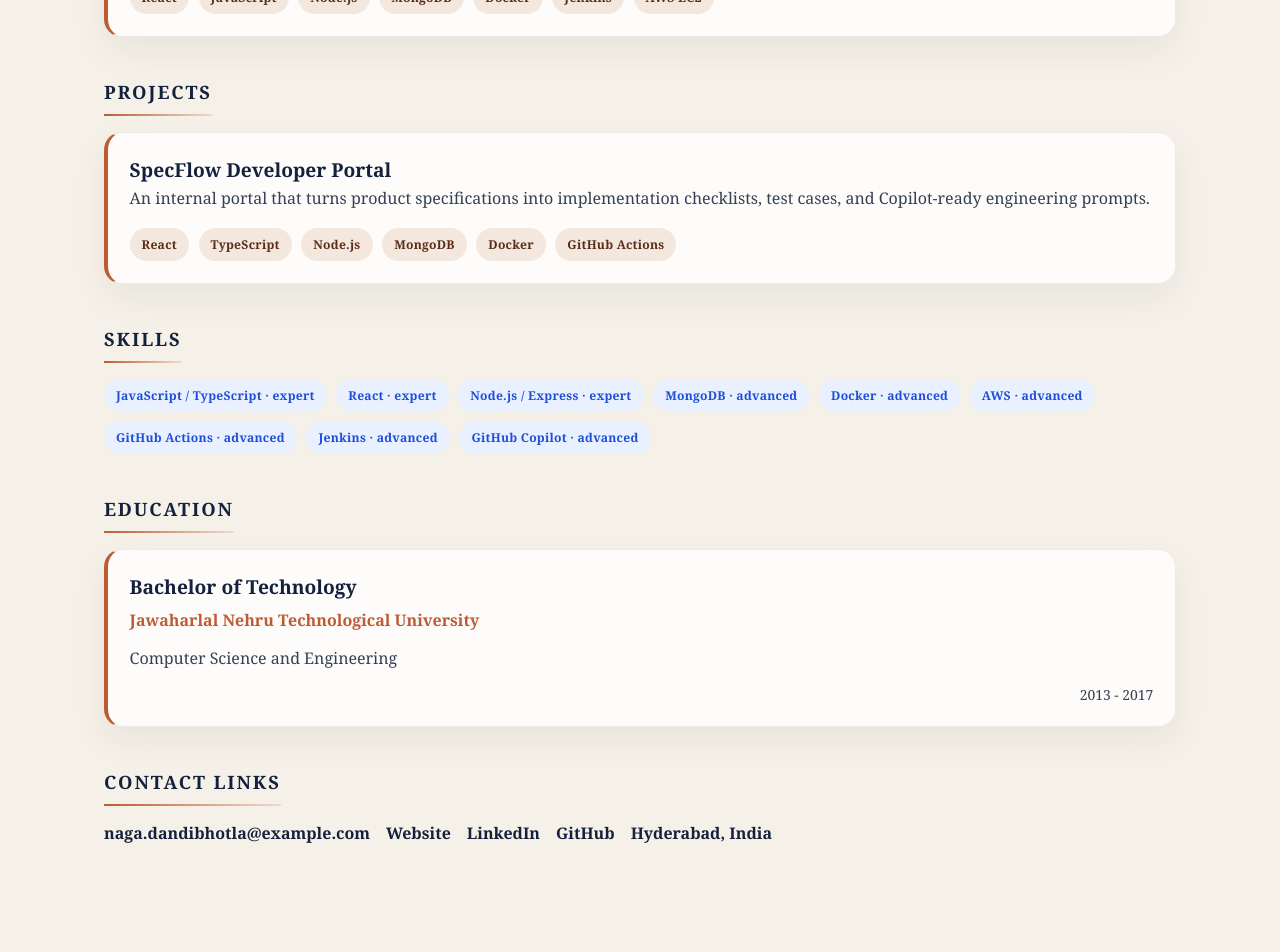
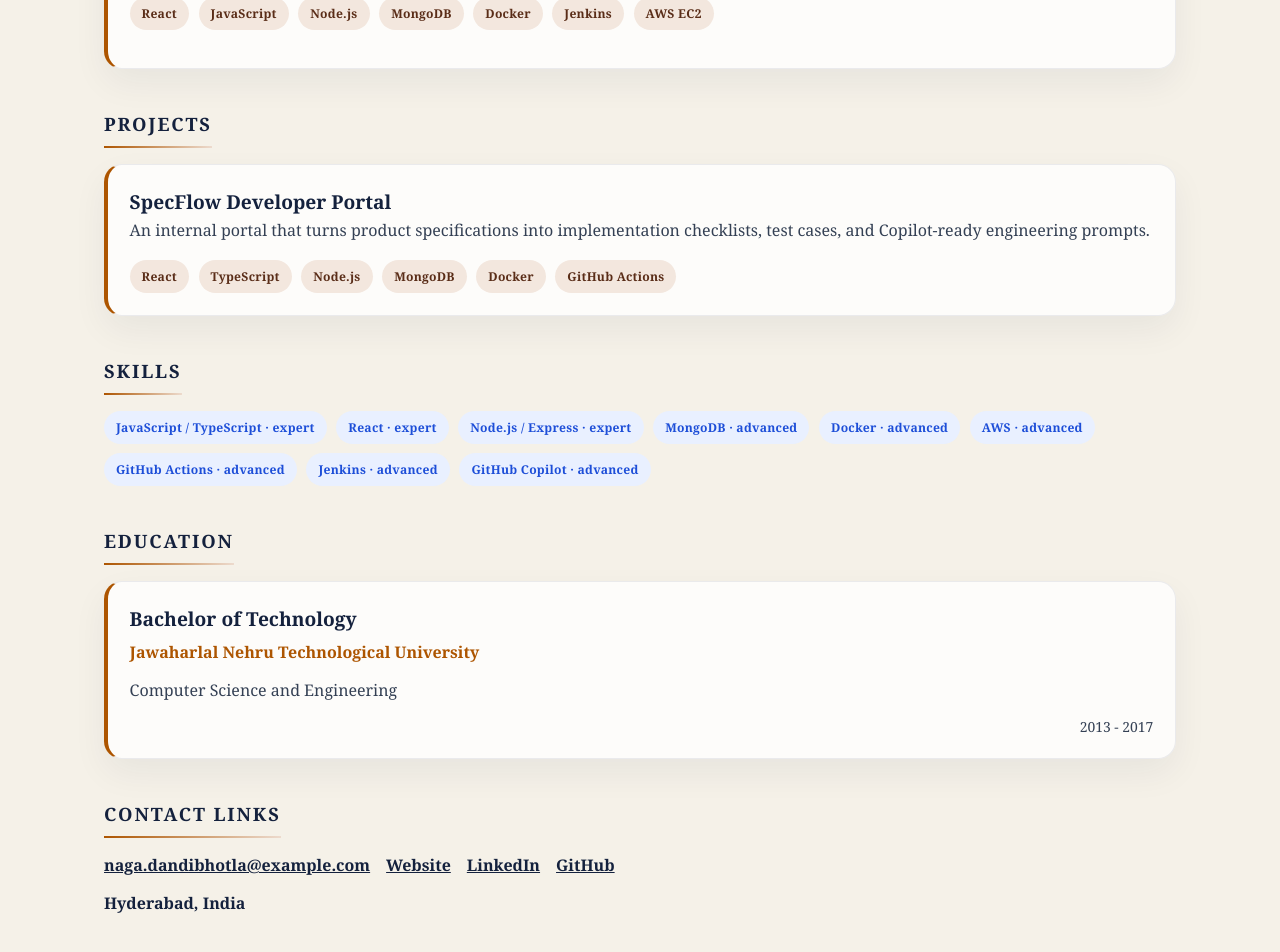
Before and after one commit to NagBharadwaja/Naga-Digital-Resume, a React (Vite) app: page / in a window 1280 px wide. Shown: the part 1156-2108 px from the top of the page. Before the commit the page ends 2080 px from the top, so only its background shows below. Built offline with nearby package versions, Linux system fonts and the light colour scheme.

Commit message:
A11Y enhancements

```diff
--- a/index.html
+++ b/index.html
@@ -4,7 +4,7 @@
     <meta charset="UTF-8" />
     <link rel="icon" type="image/svg+xml" href="/favicon.svg" />
     <meta name="viewport" content="width=device-width, initial-scale=1.0" />
-    <title>naga-digital-resume</title>
+    <title>Naga Sathya Bharadwaja Dandibhotla Resume</title>
   </head>
   <body>
     <div id="root"></div>
--- a/src/App.css
+++ b/src/App.css
@@ -137,7 +137,7 @@
 
 .link {
   color: var(--color-text-primary);
-  text-decoration: none;
+  text-decoration: underline;
   font-weight: var(--font-weight-semibold);
 }
 
@@ -211,6 +211,11 @@
   line-height: 1.6;
 }
 
+.contact-list, .tag-list {
+  list-style: none;
+  padding: 0;
+}
+
 .tag-list {
   margin-top: var(--space-4);
   display: flex;
@@ -225,7 +230,7 @@
   align-items: center;
 }
 
-.contact-list span {
+.contact-location {
   color: var(--color-text-primary);
   text-decoration: none;
   font-weight: var(--font-weight-semibold);
--- a/src/DesignSystem.css
+++ b/src/DesignSystem.css
@@ -250,7 +250,7 @@
   --color-navy-700: #344054;
   --color-navy-600: #475467;
 
-  --color-orange-600: #be5b35;
+  --color-orange-600: #ad5500;
   --color-brown-900: #5a2d18;
 
   --color-cream-100: #f5f1e8;
--- a/src/components/ResumePage.tsx
+++ b/src/components/ResumePage.tsx
@@ -48,14 +48,16 @@ export function ResumePage({ resume }: ResumePageProps) {
         </ResumeSection>
 
         <ResumeSection title="Skills">
-          <div className="tag-list" aria-label="Skills and competency areas">
+          <ul className="tag-list" aria-label="Skills and competency areas">
             {resume.skills.map((skill) => (
-              <Tag key={skill.name} tone="skill">
+              <li key={skill.name}>
+                <Tag tone="skill">
                   {skill.name}
                   {skill.level ? ` · ${skill.level}` : ''}
                 </Tag>
+              </li>
             ))}
-          </div>
+          </ul>
         </ResumeSection>
 
         <ResumeSection title="Education">
@@ -67,20 +69,20 @@ export function ResumePage({ resume }: ResumePageProps) {
         </ResumeSection>
 
         <ResumeSection title="Contact Links">
-          <div className="contact-list" aria-label="Contact links">
+          <ul className="contact-list" aria-label="Contact links">
             {profileLinks.map((link) => (
+              <li key="link.label">
                 <Link
-                key={link.label}
                   href={link.href}
                   target={link.href.startsWith('http') ? '_blank' : undefined}
                   rel={link.href.startsWith('http') ? 'noopener noreferrer' : undefined}
                 >
                   {link.value}
                 </Link>
+              </li>
             ))}
-
-            {resume.contact.location && <span>{resume.contact.location}</span>}
-          </div>
+          </ul>
+          <p className="contact-location">{resume.contact.location}</p>
         </ResumeSection>
       </Container>
     </main>
--- a/src/components/domain/ExperienceCard.tsx
+++ b/src/components/domain/ExperienceCard.tsx
@@ -30,11 +30,13 @@ export function ExperienceCard({ job }: { job: Experience }) {
       </ul>
 
       {job.technologies && job.technologies.length > 0 && (
-        <div className="tag-list" aria-label="Technologies used">
+        <ul className="tag-list" aria-label="Technologies used">
           {job.technologies.map((technology) => (
-            <Tag key={`${job.company}-${technology}`} tone="technology">{technology}</Tag>
+            <li key={`${job.company}=${technology}`}>
+              <Tag tone="technology">{technology}</Tag>
+            </li>
           ))}
-        </div>
+        </ul>
       )}
     </Card>
   )
```
Lines whose indentation alone changed are shown as unchanged.
